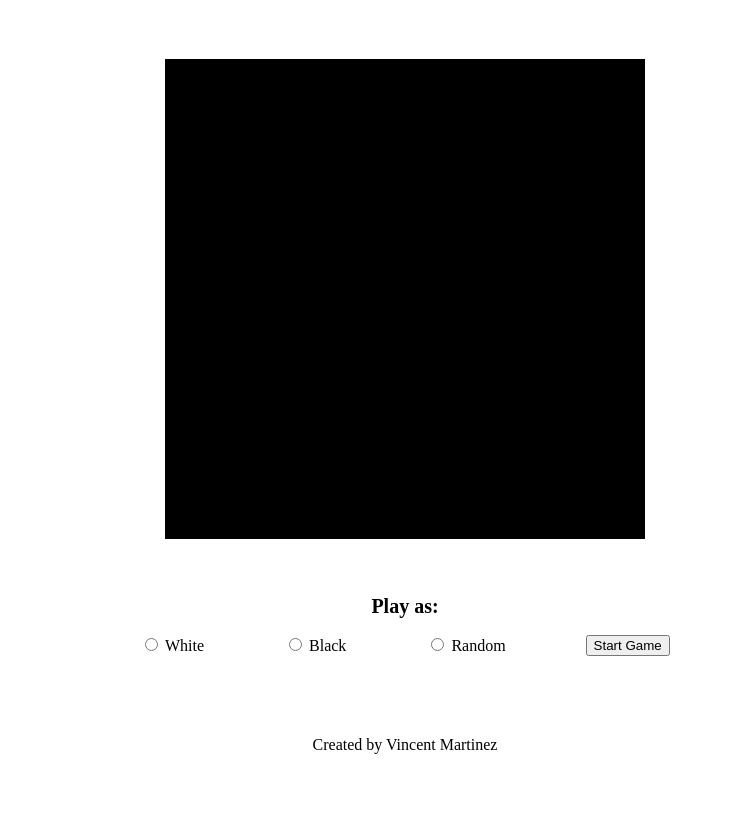
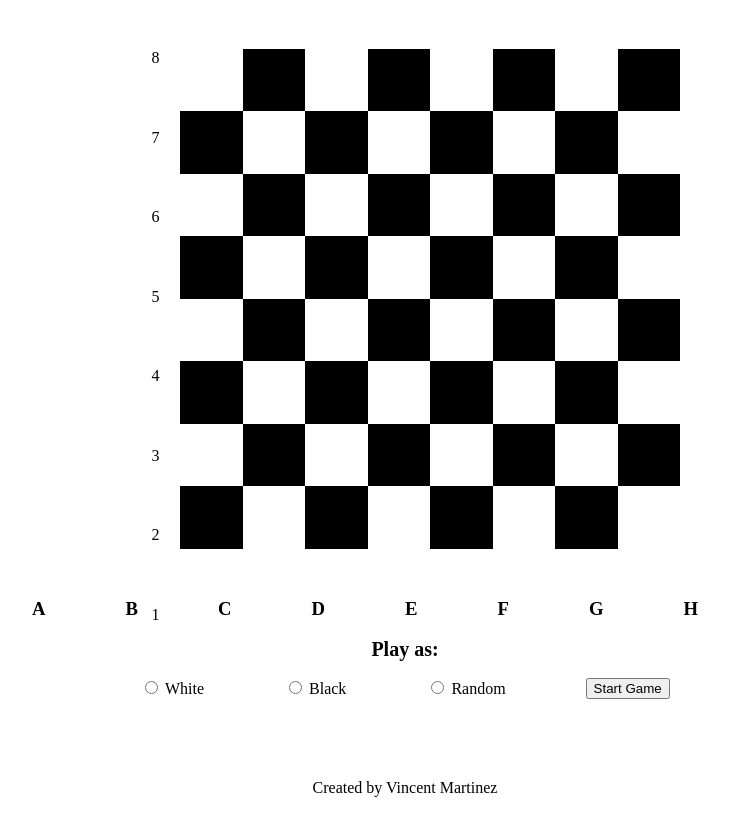
Before and after one commit to vincentcmartinez/BATS-Chess-Engine, a plain HTML site: page index.html in a window 1280 px wide. Shown: the part 61-874 px from the top of the page, without its empty margins (235-964 px from the left). Before the commit the page ends 831 px from the top, so only its background shows below. Drawn offline with Linux system fonts and the light colour scheme.

Commit message:
Adding coordinates, buttons functional (not start)

```diff
--- /dev/null
+++ b/board.js
@@ -0,0 +1,107 @@
+let gameStarted = false;
+const board = document.querySelector("#myBoard");
+const boardHeight = board.clientHeight;
+let boardwidth = 8;
+const CHARS = "ABCDEFGH"
+let isWhite = true;
+const coordNumberHolder = document.querySelector('.chess-container');
+function populateBoard() {
+    for (let i = isWhite ? 0 : (boardwidth * boardwidth)-1; isWhite ? i < boardwidth * boardwidth : i >= 0; isWhite ? i++ : i--) {
+        let row;
+        let offset;
+        switch(true) {
+            case i<8: {
+                row = 8;
+                offset=0;
+                break;
+            }
+            case i<16: {
+                row = 7;
+                offset=1;
+                break;
+            }
+            case i<24: {
+                row = 6;
+                offset=0;
+                break;
+            }
+            case i<32: {
+                row = 5;
+                offset=1;
+                break;
+            }
+            case i<40: {
+                row = 4;
+                offset=0;
+                break;
+            }
+            case i<48: {
+                row = 3;
+                offset=1;
+                break;
+            }
+            case i<56: {
+                row = 2;
+                offset=0;
+                break;
+            }
+            case i<64: {
+                row = 1;
+                offset=1;
+                break;
+            }
+        }
+        let backgroundColor;
+        if((i+offset)%2==0) {
+            backgroundColor = "rgb(255,255,255)";
+        }
+        else {
+            backgroundColor = "rgb(0,0,0)"
+        }
+        let letter = CHARS.charAt(i%8);
+        let newDiv = document.createElement("div");
+        newDiv.setAttribute("class", "blankSquare");
+        newDiv.setAttribute("id", `${letter}${row}`);
+        newDiv.style.backgroundColor = backgroundColor;
+        newDiv.style.maxWidth = boardHeight/boardwidth + "px";
+        newDiv.style.maxHeight = boardHeight/boardwidth + "px";
+        newDiv.style.minWidth = boardHeight/boardwidth + "px";
+        newDiv.style.minHeight = boardHeight/boardwidth + "px";
+        newDiv.style.flex = 1;
+        board.appendChild(newDiv);
+
+
+    }
+    /*fill in coordinate labels*/
+    let coordNumbers = document.createElement("p");
+    coordNumbers.style.writingMode = "vertical-lr";
+    coordNumbers.style.textOrientation = "upright";
+    coordNumbers.style.height = `${boardHeight}px`;
+    coordNumbers.style.letterSpacing = `${boardHeight/8}px`;
+    let activeNums = isWhite ? "87654321" : "12345678";
+    coordNumbers.textContent = activeNums;
+    coordNumberHolder.insertBefore(coordNumbers, board);
+    /* let squares = document.querySelectorAll("div.blankSquare");
+    for(let square of squares) {
+            square.addEventListener("mouseover",function()
+            {
+               draw(square);
+            });
+        } */
+}
+function repopulateBoard() {
+    clear();
+    let squares = document.querySelectorAll("div.blankSquare");
+    for(let square of squares) {
+        board.removeChild(square);
+    }
+    populateBoard();
+
+}
+
+function clear() {
+    let squares = document.querySelectorAll("div.blankSquare");
+    for(let square of squares) {
+        square.style.backgroundColor = "rgb(255,255,255)";
+    }
+}
--- a/index.html
+++ b/index.html
@@ -10,6 +10,7 @@
     <div class="chess-container">
         <div id="myBoard"></div>
     </div>
+    <h3 id="letters">ABCDEFGH</h3>
     <h2>Play as:</h2>
     <div class="options">
         <div><input type="radio" name="player-color" value="white"> White </div>
@@ -21,6 +22,7 @@
     <div class="foot">
         <p>Created by Vincent Martinez</p>
     </div>
+    <script src="board.js"></script>
     <script src="script.js"></script>
 
 </body>
--- a/script.js
+++ b/script.js
@@ -0,0 +1,19 @@
+const radioButtons = document.querySelectorAll('input[type="radio"]');
+
+    // Add a click event listener to each radio button
+    radioButtons.forEach(function (radioButton) {
+      radioButton.addEventListener("click", function () {
+        // Update the playerColor variable when a radio button is clicked
+        switch(radioButton.value) {
+            case "black": isWhite = false; break;
+            case "white": isWhite = true; break;
+            case "random": isWhite = !!(Math.round(Math.random()));
+        }
+        if(!gameStarted) {
+            repopulateBoard();
+        }
+        let debugPlayerColor = isWhite ? "white" : "black";
+        console.log("Player color selected:", debugPlayerColor);
+      });
+    });
+populateBoard();
--- a/style.css
+++ b/style.css
@@ -13,11 +13,20 @@
 }
 
 #myBoard {
-    width: 60vh;
-    height: 60vh;
+    display:flex;
+    flex-wrap: wrap;
+    max-height: 500px;
+    max-width: 500px;
+    height: 500px;
+    width: 500px;
+    gap: 0;
     background-color: black;
 }
 
+#letters {
+    text-align: center;
+    letter-spacing: 10vh;
+}
 h2 {
     text-align: center;
     font-size: 20px;
```
